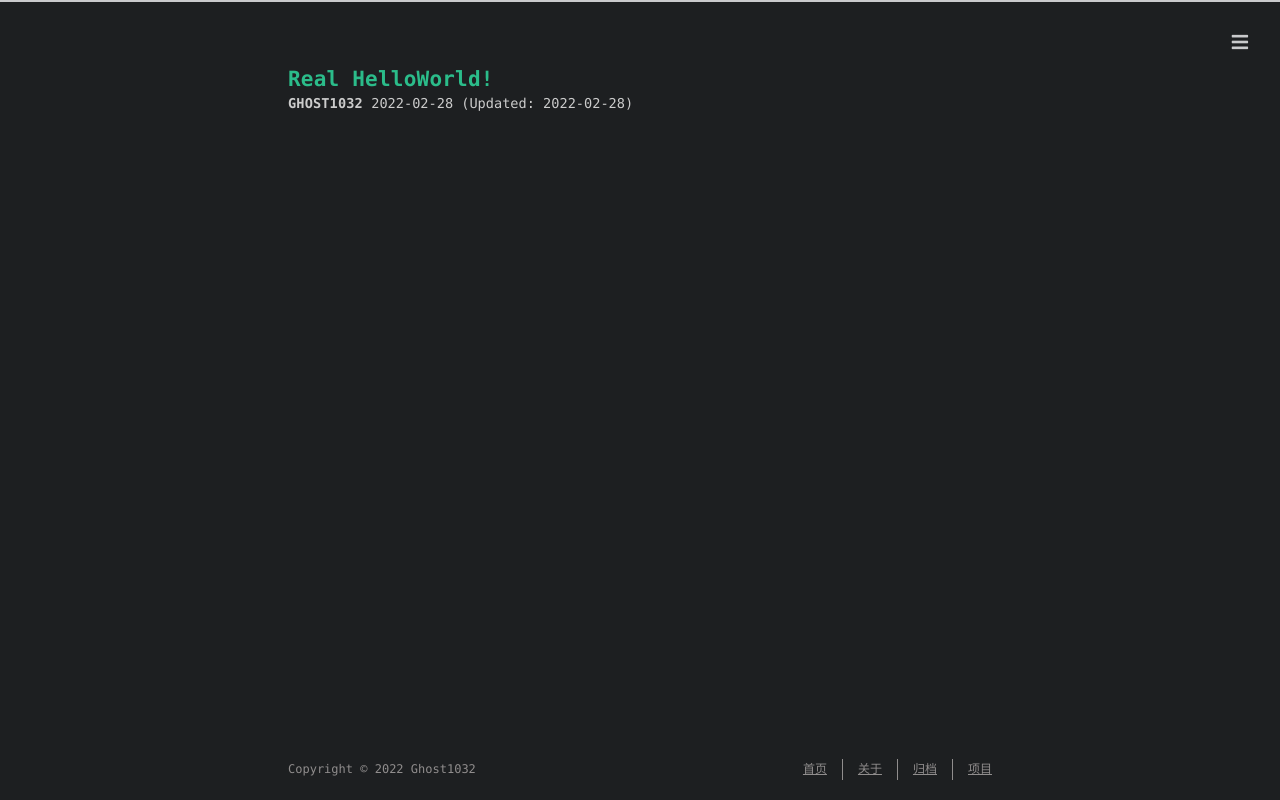
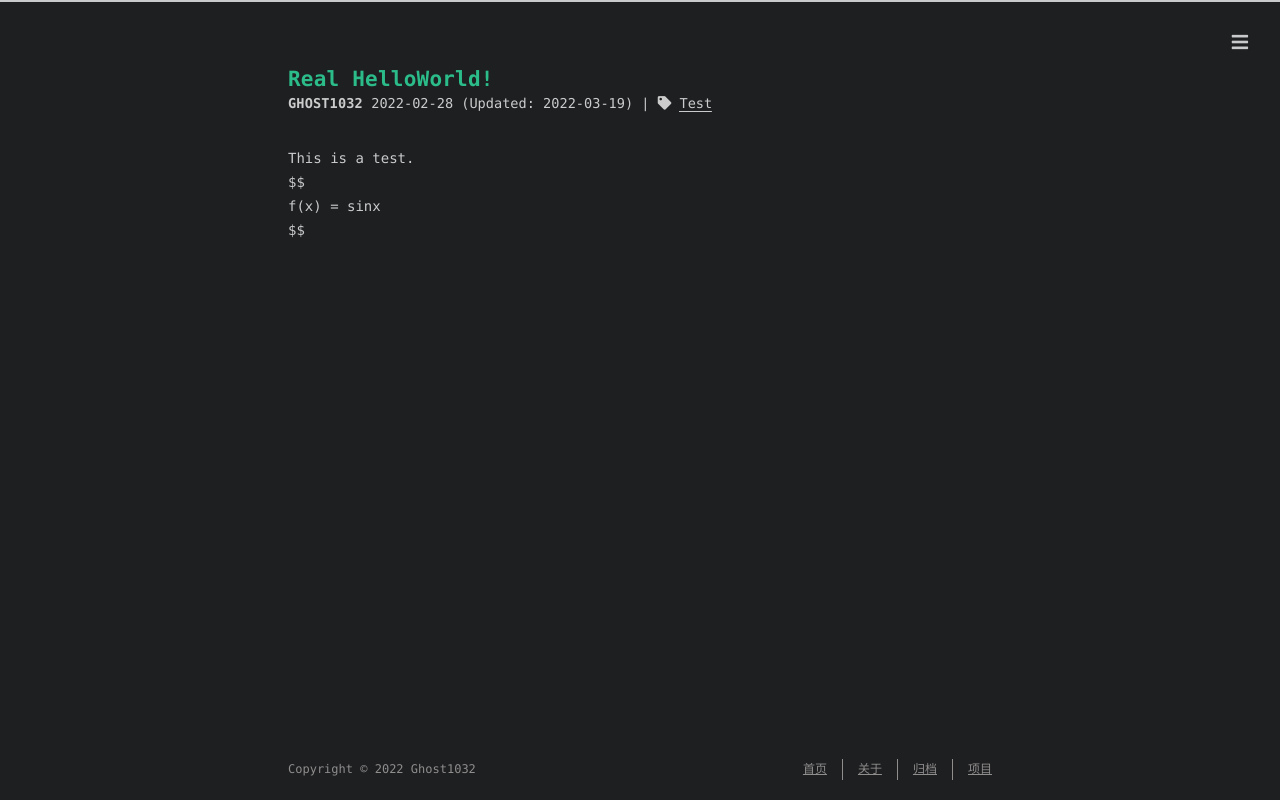
Before and after one commit to Ghost1032/ghost1032.github.io, a plain HTML site: page 2022/02/28/Real-HelloWorld/index.html in a window 1280 px wide. Drawn offline with nearby package versions, Linux system fonts and the light colour scheme; some packages are replaced by stand-ins of ours; a script that the page names is missing; a web font is replaced by a local one.

Commit message:
Site updated: 2022-03-19 12:14:18

```diff
--- a/2022/02/28/Real-HelloWorld/index.html
+++ b/2022/02/28/Real-HelloWorld/index.html
@@ -6,14 +6,17 @@
     <meta http-equiv="X-UA-Compatible" content="IE=edge">
     <meta name="HandheldFriendly" content="True">
     <meta name="viewport" content="width=device-width, initial-scale=1, maximum-scale=5" />
-    <meta property="og:type" content="article">
+    <meta name="description" content="This is a test.$$f(x) &#x3D; sinx$$">
+<meta property="og:type" content="article">
 <meta property="og:title" content="Real HelloWorld!">
 <meta property="og:url" content="https://blog.ghost1032.top/2022/02/28/Real-HelloWorld/index.html">
 <meta property="og:site_name" content="Ghost1032&#39;s Blog">
+<meta property="og:description" content="This is a test.$$f(x) &#x3D; sinx$$">
 <meta property="og:locale" content="zh_CN">
 <meta property="article:published_time" content="2022-02-28T09:38:17.000Z">
-<meta property="article:modified_time" content="2022-02-28T10:09:52.569Z">
+<meta property="article:modified_time" content="2022-03-19T04:14:08.135Z">
 <meta property="article:author" content="Ghost1032">
+<meta property="article:tag" content="Test">
 <meta name="twitter:card" content="summary">
 
 
@@ -127,7 +130,7 @@
 
         <time datetime="2022-02-28T09:38:17.000Z" itemprop="datePublished">2022-02-28</time>
 
-        (Updated: <time datetime="2022-02-28T10:09:52.569Z" itemprop="dateModified">2022-02-28</time>)
+        (Updated: <time datetime="2022-03-19T04:14:08.135Z" itemprop="dateModified">2022-03-19</time>)
 
 
     </div>
@@ -136,12 +139,18 @@
 
 
 
+    <div class="article-tag">
+        <i class="fas fa-tag"></i>
+        <a class="tag-link-link" href="/tags/Test/" rel="tag">Test</a>
+    </div>
+
 
     </div>
   </header>
 
 
   <div class="content" itemprop="articleBody">
+    <p>This is a test.<br>$$<br>f(x) &#x3D; sinx<br>$$</p>
 
   </div>
 </article>
```
Also changed, not shown: tags/Test/index.html (renamed from about/index.html, +36 -14 lines).
